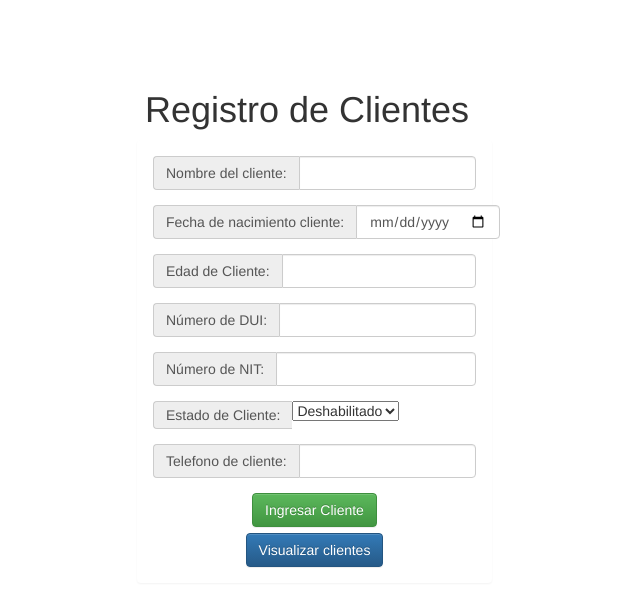
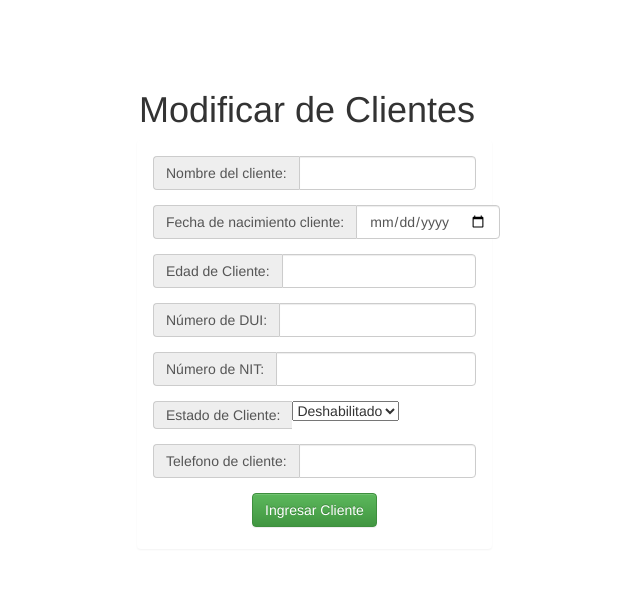
Before and after one commit to AlejandroFuentesHernandez/proyectovideojuegosvacio, a CodeIgniter app: page /proyectovideojuegosvacio/Clientes/comoYoQuiero?id=1 in a window 1280 px wide. Shown: the top 607 px of the page, without its empty margins (333-973 px from the left). Run offline with CodeIgniter, Linux system fonts and the light colour scheme; tables that the repository leaves empty or names only in its code hold one stand-in row (values such as "Sample post"); data that the repository does not hold is empty.

Commit message:
Modificacion
Modifique nombre de vista y eliminé boton de visualizacion en formulario de editar

```diff
--- a/application/views/editar_clientes.php
+++ b/application/views/editar_clientes.php
@@ -23,7 +23,7 @@
         <!--columna 1-->
         <div class="row">
             <div class="col-md-12 text-center">
-                <h1>Registro de Clientes</h1>
+                <h1>Modificar de Clientes</h1>
             </div>
         </div>
          <!-- Columna 2-->
@@ -90,11 +90,7 @@
                             <!-- Boton-->
                               <button type="submit" class="btn btn-success">Ingresar Cliente</button>
                           </div><br><br>
-                          <div class="col-md-12 text-center">
-                            <!-- Button trigger modal -->
-                              <button type="button" class="btn btn-primary" data-toggle="modal" data-target="#exampleModalLong"> Visualizar clientes
-                              </button>
-                            </div>
+
                         </form>
                   <?php  } ?>
 
@@ -107,13 +103,5 @@
 
 </body>
 </html>
-
-<script>
-    $('#exampleModalLong').on('shown.bs.modal', function () {
-      $('#myInput').trigger('focus')
-    });
-</script>
-
-
 </body>
 </html>
```
